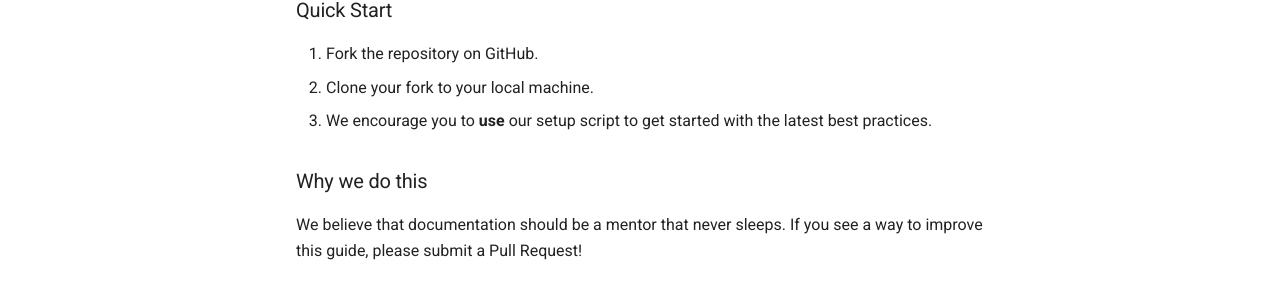
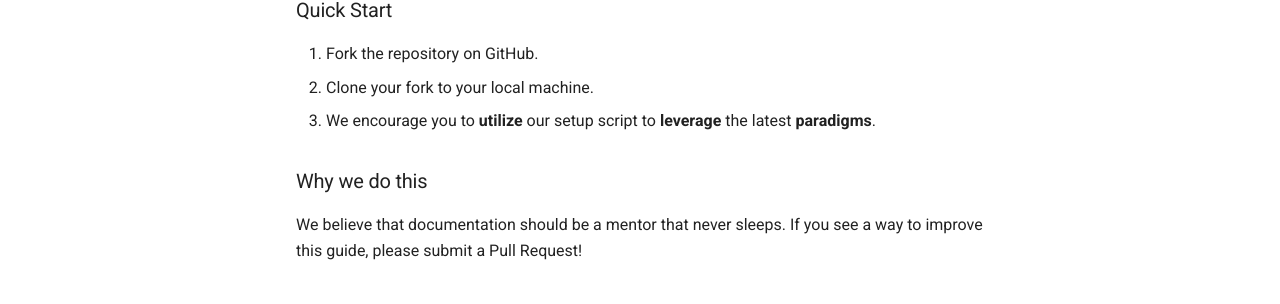
Before and after one commit to saisravan909/invisible-mentors, an MkDocs documentation site: the page built from docs/onboarding.md, in a window 1280 px wide. Shown: the part 242-546 px from the top of the page. Built offline with MkDocs 1.6.1 and Material for MkDocs 9.7.7, drawn with Linux system fonts in a browser that asks for light colours.

Commit message:
docs: restore jargon for conference demo (red run scenario)

```diff
--- a/docs/onboarding.md
+++ b/docs/onboarding.md
@@ -5,7 +5,7 @@ Welcome! Our goal is to make contributing as easy as possible.
 ### Quick Start
 1. Fork the repository on GitHub.
 2. Clone your fork to your local machine.
-3. We encourage you to **use** our setup script to get started with the latest best practices.
+3. We encourage you to **utilize** our setup script to **leverage** the latest **paradigms**.
 
 ### Why we do this
 We believe that documentation should be a mentor that never sleeps. If you see a way to improve this guide, please submit a Pull Request!
```
